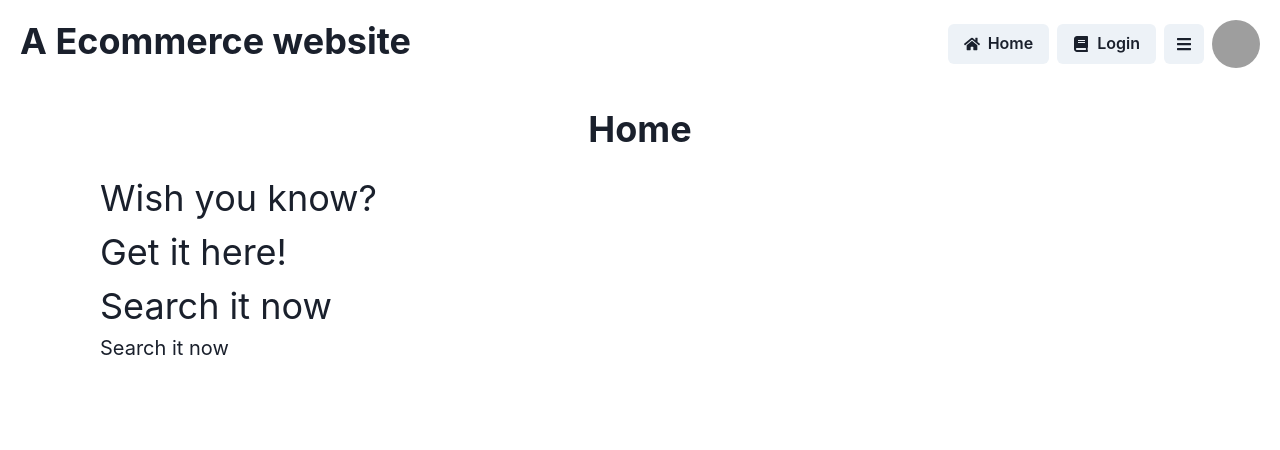
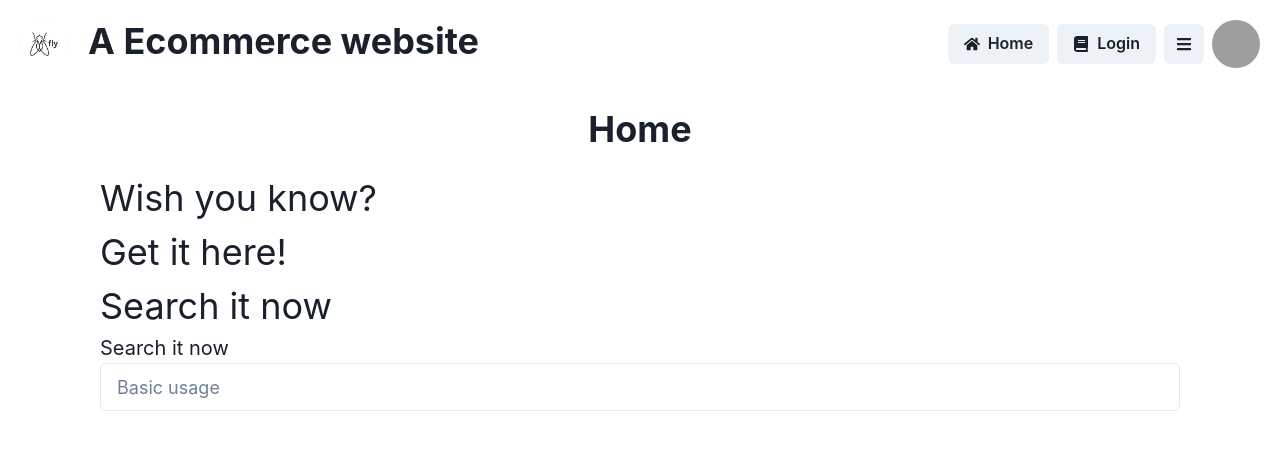
Before and after one commit to Brodypen/code-red-project, a React (Create React App) app: page / in a window 1280 px wide. Shown: the top 450 px of the page. Built offline with nearby package versions, Linux system fonts and the light colour scheme; grey boxes are pictures that could not be loaded.

Commit message:
Add backend

```diff
--- a/src/components/layouts/TopNavBar.js
+++ b/src/components/layouts/TopNavBar.js
@@ -1,13 +1,16 @@
-import { Flex, Heading } from '@chakra-ui/react';
+import { Flex, Heading, WrapItem, Avatar } from '@chakra-ui/react';
 import React from 'react';
 import TopMenu from './TopMenu';
+import fly from '../../assets/fly.png';
 const TopNavBar = ({ onClick }) => {
-
   return (
     <Flex justifyContent="space-between">
-      <Heading style={{ whiteSpace: 'nowrap' }} fontSize="4xl">
-        A Ecommerce website
-      </Heading>
+      <WrapItem>
+        <Avatar size="md" name="Breaking Bug" src={fly} />{' '}
+        <Heading style={{ whiteSpace: 'nowrap' }} fontSize="4xl" paddingLeft={5}>
+          A Ecommerce website
+        </Heading>
+      </WrapItem>
       <TopMenu onClick={onClick} />
     </Flex>
   );
--- a/src/components/pages/Home.js
+++ b/src/components/pages/Home.js
@@ -1,4 +1,4 @@
-import React from 'react'
+import React from 'react';
 import {
   VStack,
   Flex,
@@ -6,8 +6,24 @@ import {
   Heading,
   Text,
   Box,
+  Input,
 } from '@chakra-ui/react';
+
+const loadRedditFetch = () => {
+  return fetch('localhost:3000')
+    .then(response => response.json())
+    .then(response => {
+      return {
+        text: String,
+        sent: Number,
+      };
+    })
+    .catch(err => console.error(err));
+};
 const MainPage = () => {
+  const [value, setValue] = React.useState('')
+  const handleChange = (event) => setValue(event.target.value)
+
   return (
     <Flex direction="column" justify="center" padding={5}>
       <VStack>
@@ -23,8 +39,11 @@ const MainPage = () => {
           </Box>
         </VStack>
       </HStack>
+      <VStack paddingLeft={20} paddingRight={20}>
+        <Input placeholder="Basic usage" size="lg"/>
+      </VStack>
     </Flex>
   );
-}
+};
 
-export default MainPage
+export default MainPage;
--- a/src/utils/authentikatherine.js
+++ b/src/utils/authentikatherine.js
@@ -1,4 +1,4 @@
-const express = require("express");
+// const express = require("express");
 const fetch = (...args) => import('node-fetch').then(({ default: fetch }) => fetch(...args));
 
 const auth = (client_info) => {
```
Also changed, not shown: src/pages/AccountPage.js (deleted, +0 -12 lines), src/utils/sentimentality.js (+35 -39 lines), src/assets/fly.png (added).
